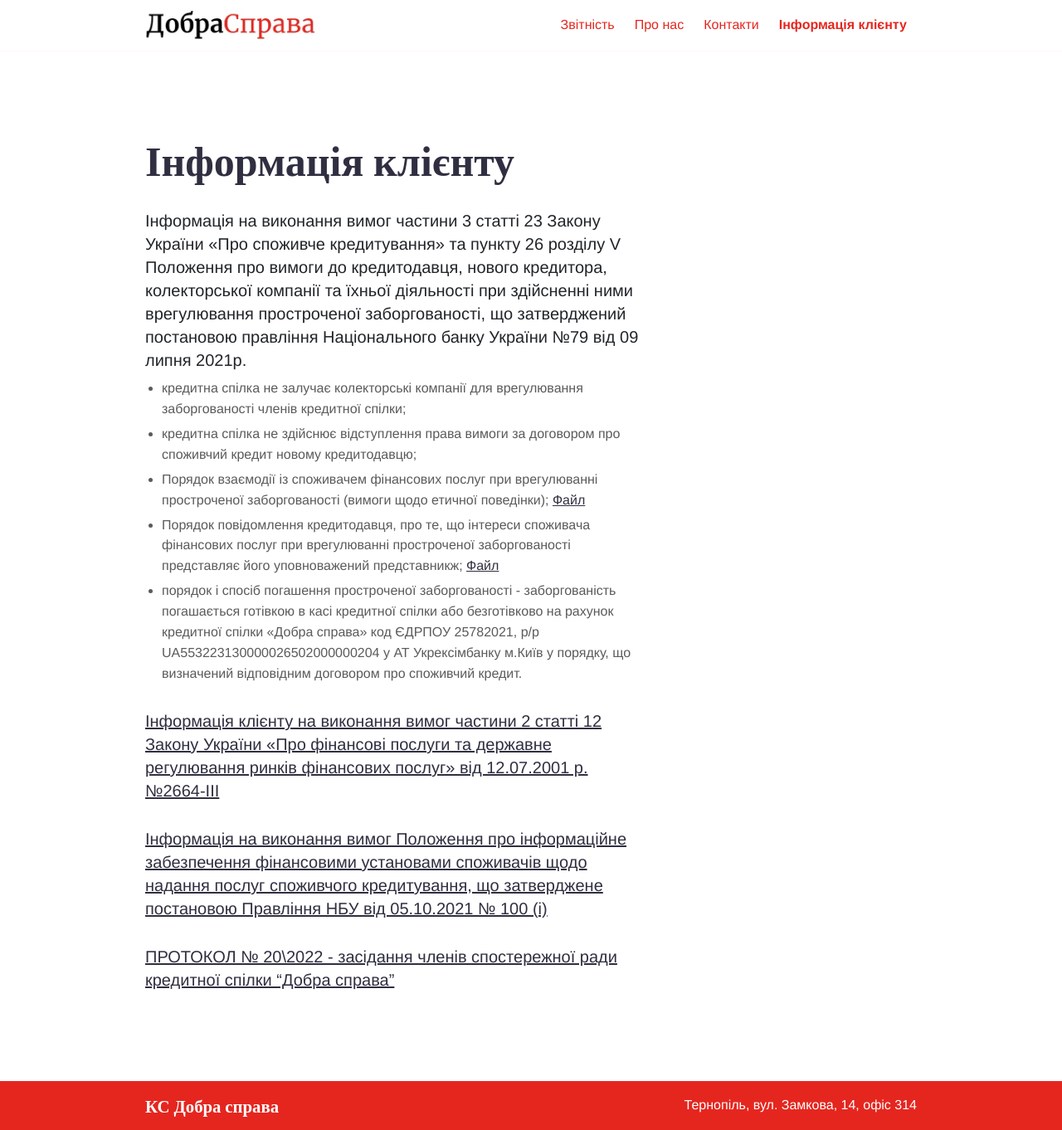
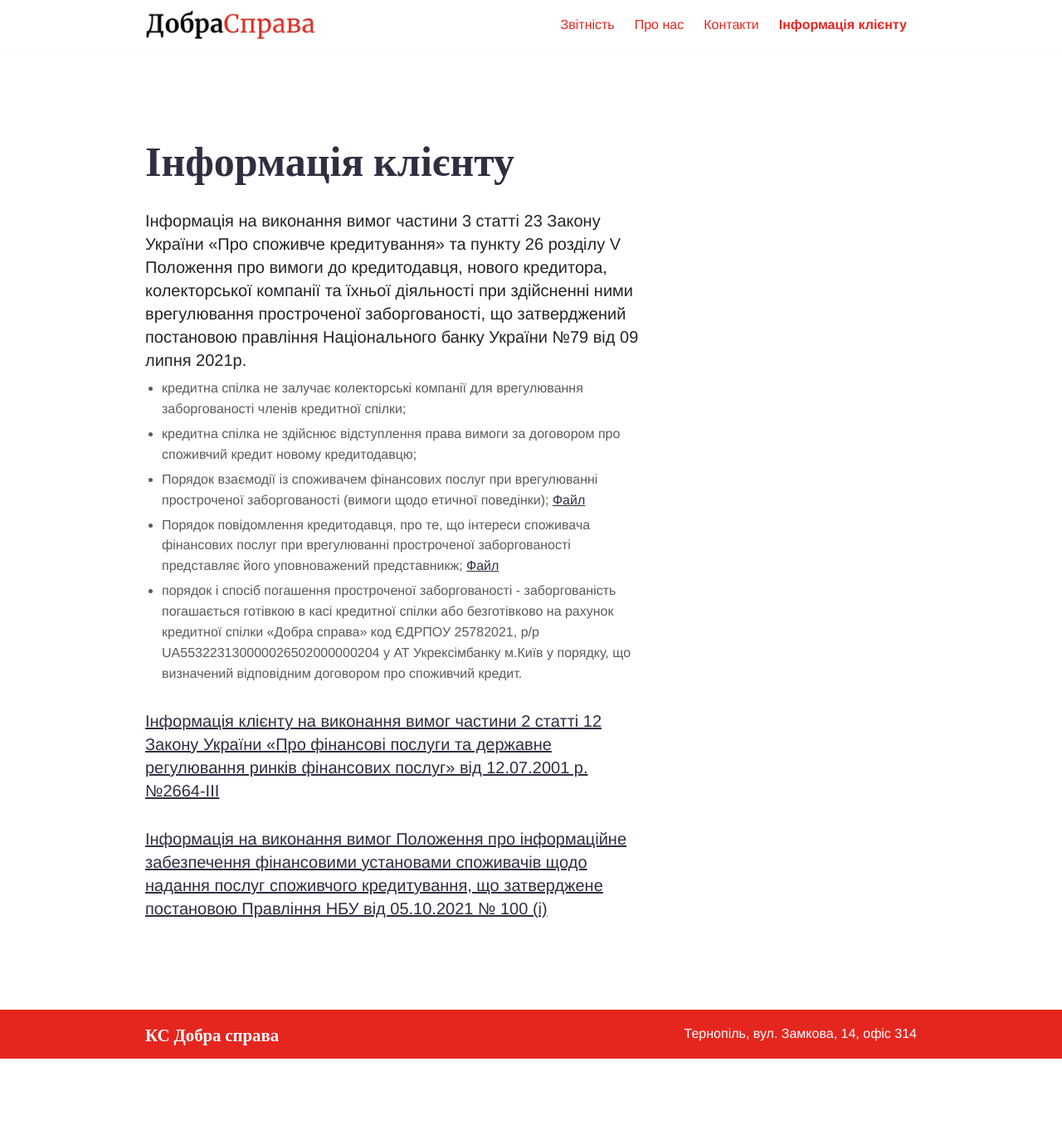
Before and after one commit to vladlaypa/dobrasprava.loan, a Jekyll site: the page built from news.md, in a window 1280 px wide. Shown: the whole page at 83% size. Built offline with Jekyll 4.4.1, drawn with Linux system fonts in a browser that asks for light colours; after the commit the page ends 1276 px from its top, so only the background shows below that.

Commit message:
Removing some stuff

```diff
--- a/news.md
+++ b/news.md
@@ -18,5 +18,3 @@ bodyClass: page-about
 ### [Інформація клієнту на виконання вимог частини 2 статті 12 Закону України «Про фінансові послуги та державне регулювання ринків фінансових послуг» від 12.07.2001 р. №2664-ІІІ](https://drive.google.com/file/d/1IeSOGBWPDLjQ5lKdyPk97-jIy3HR87Db/view?usp=sharing)
 
 ### [Інформація на виконання вимог Положення про інформаційне забезпечення фінансовими установами споживачів щодо надання послуг споживчого кредитування,  що затверджене постановою Правління НБУ від 05.10.2021 № 100 (i)](https://drive.google.com/file/d/1ahdsfPlM8ht7_tI1pdlBHogiRJHzakNJ/view?usp=sharing)
-
-### [ПРОТОКОЛ № 20\2022 - засідання членів спостережної ради кредитної спілки “Добра справа”](https://drive.google.com/file/d/1W5tvEbVnnCiWDO_gaT9-8BeWHxTeU0CT/view?usp=sharing)
```
